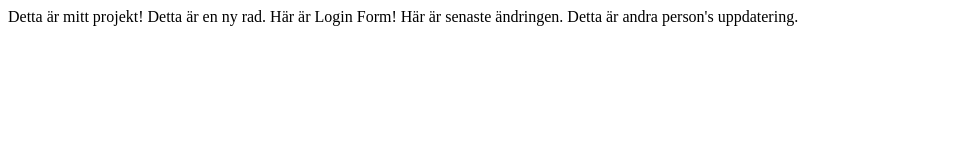
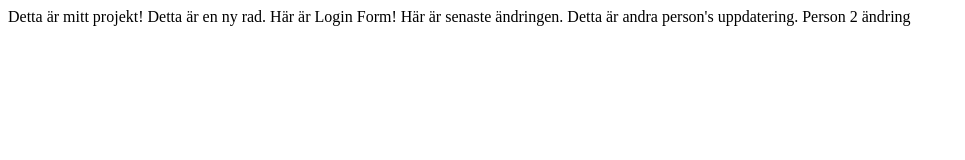
Before and after one commit to MarcusDoceo/Mitt-Projekt, a plain HTML site: page index.html in a window 1280 px wide. Shown: the whole page, without its empty margins (0-965 px from the left). Drawn offline with Linux system fonts and the light colour scheme.

Commit message:
Person 2 ändring

```diff
--- a/index.html
+++ b/index.html
@@ -12,5 +12,7 @@
     Här är senaste ändringen.
 
     Detta är andra person's uppdatering.
+
+    Person 2 ändring
   </body>
 </html>
```
